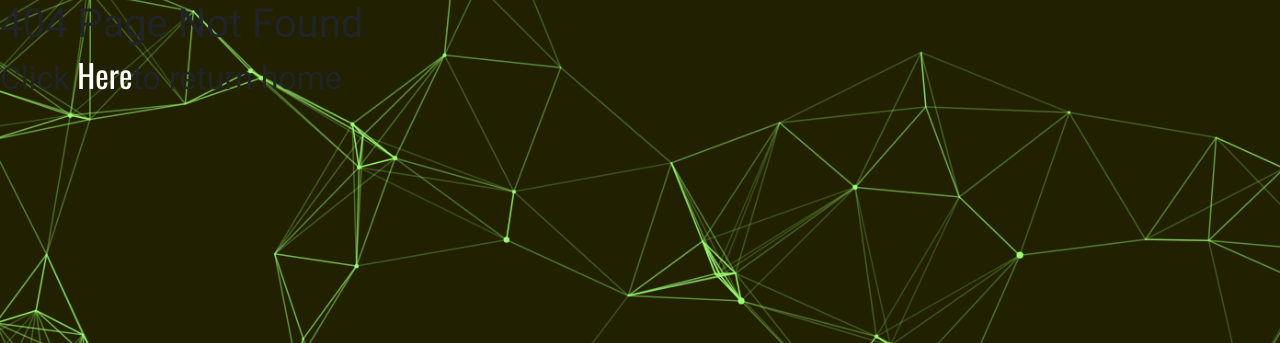
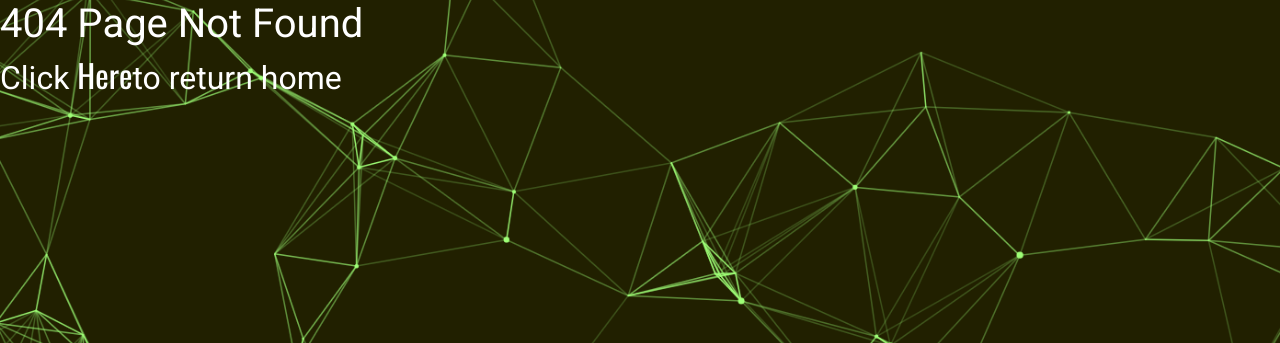
Before and after one commit to jackcrosbie/p5-graphic-design-project, a Django app: template templates/404.html in a window 1280 px wide. Shown: the part 77-420 px from the top of the page. Run offline with Django 4.2, Linux system fonts and the light colour scheme; the template is opened without the code that fills it, so the values that code supplies are empty; some libraries are stand-ins or nearby versions.

Commit message:
styled 404 page so text is visible

```diff
--- a/templates/404.html
+++ b/templates/404.html
@@ -1,7 +1,7 @@
 {% extends "base.html" %}
 
 {% block content %}
-<h1>404 Page Not Found</h1>
+<h1 class="text-white">404 Page Not Found</h1>
 
-<h2>Click <a href="{% url 'home' %}">Here</a>to return home</h2>
+<h2 class="text-white">Click <a href="{% url 'home' %}" class="text-white">Here</a>to return home</h2>
 {% endblock %}
```
